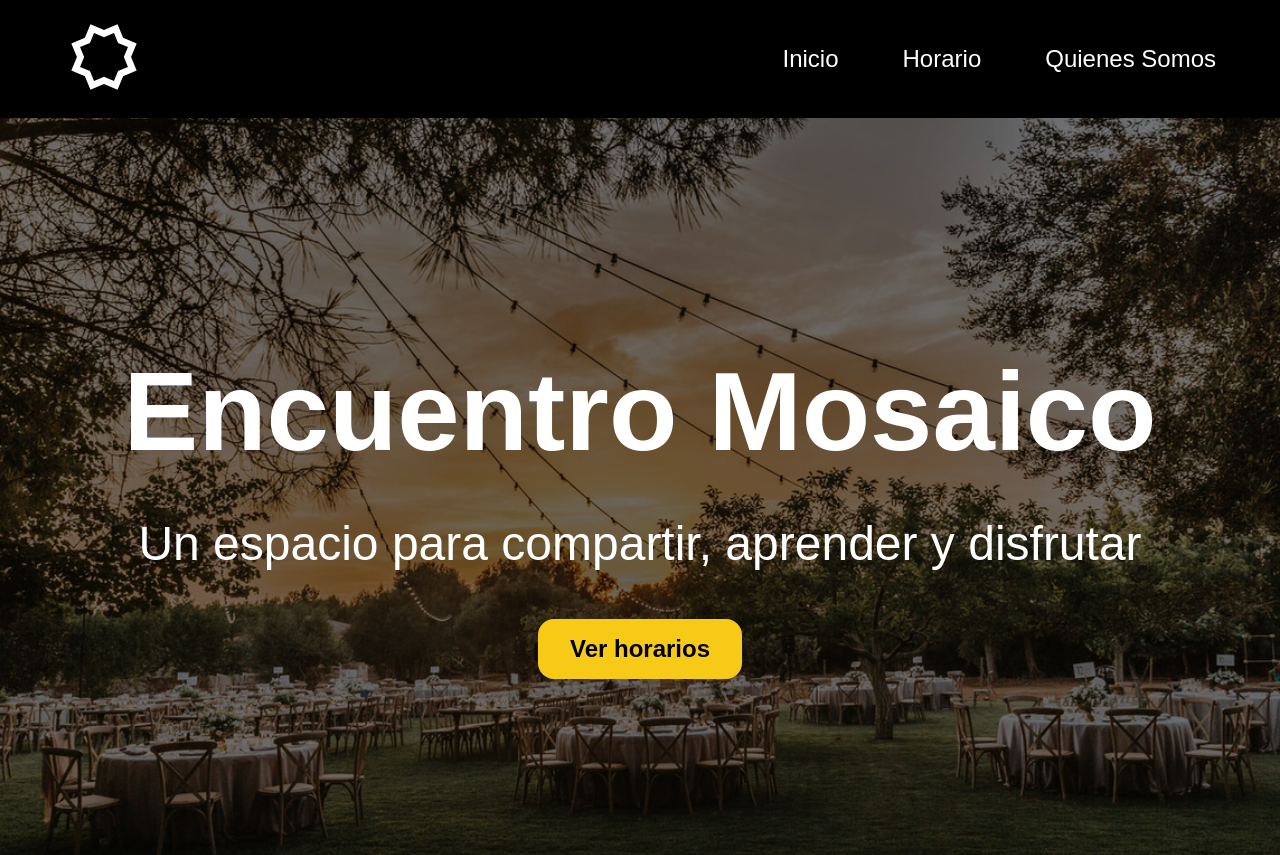
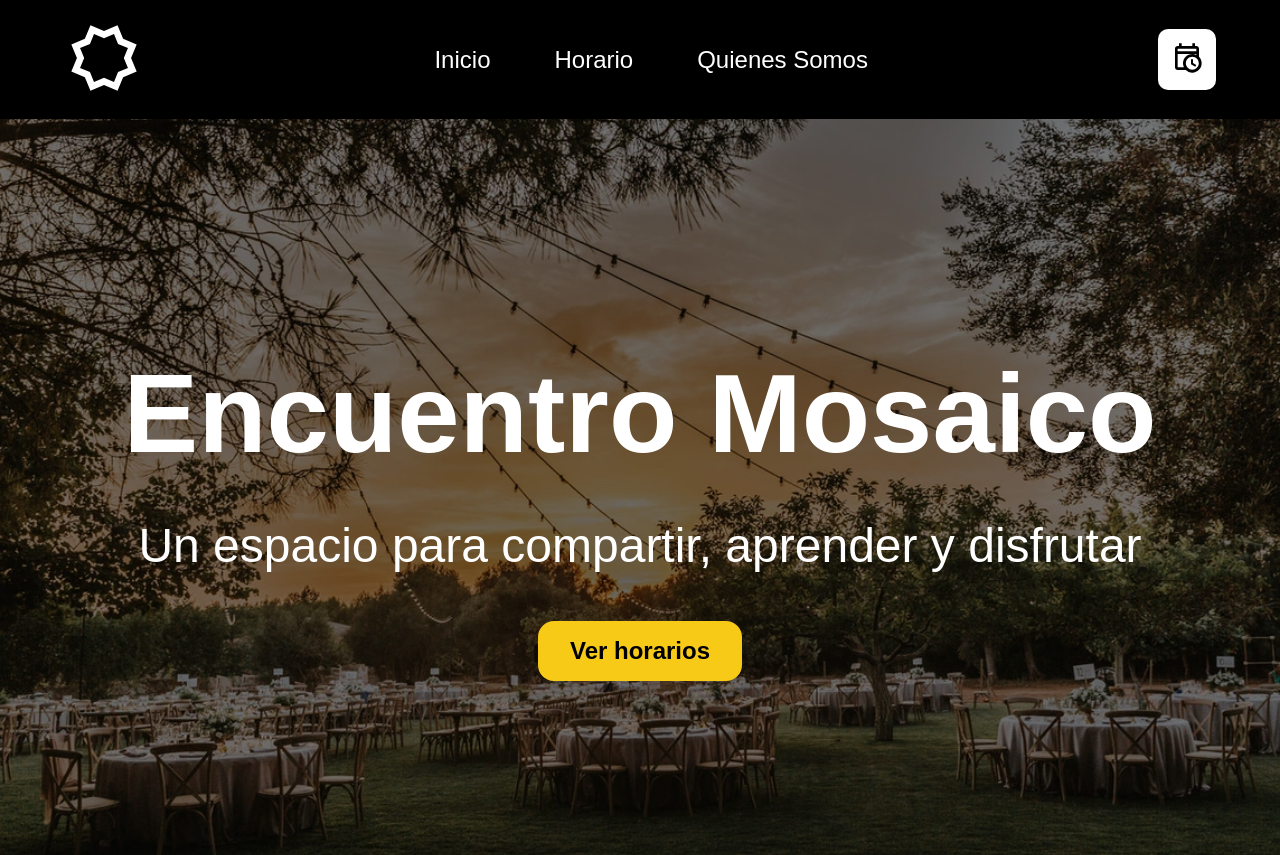
Before and after one commit to dfrancisca0/web-evento, a website built with Vite: page front/index.html in a window 1280 px wide. Shown: the top 855 px of the page. Built offline with nearby package versions, Linux system fonts and the light colour scheme.

Commit message:
cart - main button and close button js

```diff
--- a/front/index.html
+++ b/front/index.html
@@ -18,9 +18,9 @@
   <header>
     <logo-component></logo-component>
     <menu-component></menu-component>
+    <cart-component></cart-component>
   </header>
   <main>
-    <cart-component></cart-component>
     <hero-component></hero-component>
     <margin-component space="10">
       <category-filter-component></category-filter-component>
--- a/front/src/components/cart.js
+++ b/front/src/components/cart.js
@@ -15,6 +15,22 @@ class Cart extends HTMLElement {
 
       <style>
 
+        .cart-button {
+          display: flex;
+          gap: 1rem;
+          align-items: center;
+        }
+
+        .cart-button button{
+          background-color: hsla(0, 100%, 100%, 1)
+        }
+
+        .cart-button svg  {
+          height: 2rem;
+          width: 2rem;
+          fill: hsla(0, 0%, 0%, 1);
+        }
+
         .cart {
           position: fixed;
           height: 100vh;
@@ -25,6 +41,11 @@ class Cart extends HTMLElement {
           background-color: hsla(0, 100%, 100%, 1);
           z-index: 5000;
           font-family: 'Poppins', sans-serif;
+          transition: all .4s;
+        }
+
+        .cart.active {
+          right: 0;
         }
 
         h2, h3, p {
@@ -42,6 +63,7 @@ class Cart extends HTMLElement {
           background-color: hsla(192, 71%, 34%, 1);
           color: hsla(0, 100%, 100%, 1);
           padding: 1rem 1rem;
+          z-index: 2;
         }
 
         .cart-header-main {
@@ -54,7 +76,7 @@ class Cart extends HTMLElement {
           width: 350px;
         }
 
-        .close-button{
+        .cart-close-button {
           height: 30px;
           width: 30px;
           fill: hsla(0, 100%, 100%, 1);
@@ -109,7 +131,7 @@ class Cart extends HTMLElement {
           padding: .7rem 0;
         }
 
-        .cart-element .close-button {
+        .cart-element .cart-close-button {
           padding: .5rem;
         }
 
@@ -183,17 +205,25 @@ class Cart extends HTMLElement {
             background-color: hsla(48, 93%, 53%, .8);
             color: hsla(0, 0%, 0%, 1);
           }
+
+          .cart-button:hover button{
+            background-color: hsla(48, 93%, 53%, 1);
+          }
         }
 
       </style>
-
+      <div class="cart-button">
+        <button>
+          <svg xmlns="http://www.w3.org/2000/svg" viewBox="0 0 24 24"><title>calendar-clock-outline</title><path d="M6 1V3H5C3.89 3 3 3.89 3 5V19C3 20.1 3.89 21 5 21H11.1C12.36 22.24 14.09 23 16 23C19.87 23 23 19.87 23 16C23 14.09 22.24 12.36 21 11.1V5C21 3.9 20.11 3 19 3H18V1H16V3H8V1M5 5H19V7H5M5 9H19V9.67C18.09 9.24 17.07 9 16 9C12.13 9 9 12.13 9 16C9 17.07 9.24 18.09 9.67 19H5M16 11.15C18.68 11.15 20.85 13.32 20.85 16C20.85 18.68 18.68 20.85 16 20.85C13.32 20.85 11.15 18.68 11.15 16C11.15 13.32 13.32 11.15 16 11.15M15 13V16.69L18.19 18.53L18.94 17.23L16.5 15.82V13Z" /></svg>
+        </button>
+      </div>
       <section class="cart">
         <div class="cart-header">
           <div class="cart-header-main">
             <div class="cart-title">
               <h2>Tu horario para el evento</h2>
             </div>
-            <div class="close-button">
+            <div class="cart-close-button">
               <svg xmlns="http://www.w3.org/2000/svg" viewBox="0 0 24 24"><title>window-close</title><path d="M13.46,12L19,17.54V19H17.54L12,13.46L6.46,19H5V17.54L10.54,12L5,6.46V5H6.46L12,10.54L17.54,5H19V6.46L13.46,12Z" /></svg>
             </div>
           </div>
@@ -217,7 +247,7 @@ class Cart extends HTMLElement {
                 <plus-minus-button-component></plus-minus-button-component>
               </div>
             </div>
-            <div class="close-button">
+            <div class="cart-close-button">
               <svg xmlns="http://www.w3.org/2000/svg" viewBox="0 0 24 24"><title>window-close</title><path d="M13.46,12L19,17.54V19H17.54L12,13.46L6.46,19H5V17.54L10.54,12L5,6.46V5H6.46L12,10.54L17.54,5H19V6.46L13.46,12Z" /></svg>
             </div>
           </div>
@@ -236,7 +266,7 @@ class Cart extends HTMLElement {
                 <plus-minus-button-component></plus-minus-button-component>
               </div>
             </div>
-            <div class="close-button">
+            <div class="cart-close-button">
               <svg xmlns="http://www.w3.org/2000/svg" viewBox="0 0 24 24"><title>window-close</title><path d="M13.46,12L19,17.54V19H17.54L12,13.46L6.46,19H5V17.54L10.54,12L5,6.46V5H6.46L12,10.54L17.54,5H19V6.46L13.46,12Z" /></svg>
             </div>
           </div>
@@ -255,7 +285,7 @@ class Cart extends HTMLElement {
                 <plus-minus-button-component></plus-minus-button-component>
               </div>
             </div>
-            <div class="close-button">
+            <div class="cart-close-button">
               <svg xmlns="http://www.w3.org/2000/svg" viewBox="0 0 24 24"><title>window-close</title><path d="M13.46,12L19,17.54V19H17.54L12,13.46L6.46,19H5V17.54L10.54,12L5,6.46V5H6.46L12,10.54L17.54,5H19V6.46L13.46,12Z" /></svg>
             </div>
           </div>
@@ -274,7 +304,7 @@ class Cart extends HTMLElement {
                 <plus-minus-button-component></plus-minus-button-component>
               </div>
             </div>
-            <div class="close-button">
+            <div class="cart-close-button">
               <svg xmlns="http://www.w3.org/2000/svg" viewBox="0 0 24 24"><title>window-close</title><path d="M13.46,12L19,17.54V19H17.54L12,13.46L6.46,19H5V17.54L10.54,12L5,6.46V5H6.46L12,10.54L17.54,5H19V6.46L13.46,12Z" /></svg>
             </div>
           </div>
@@ -314,6 +344,33 @@ class Cart extends HTMLElement {
         </div>
       </section>
       `
+    const cartButton = this.shadow.querySelector('.cart-button')
+    const cartOpen = this.shadow.querySelector('.cart')
+    const cartCloseButton = this.shadow.querySelector('.cart-close-button')
+
+    cartButton.addEventListener('click', () => {
+      cartOpen.classList.add('active')
+    })
+
+    cartCloseButton.addEventListener('click', () => {
+      cartOpen.classList.remove('active')
+    })
+
+    const minusButton = this.shadow.querySelector('.minus')
+    const plusButton = this.shadow.querySelector('.plus')
+    const productQuantity = this.shadow.querySelector('.plus-minus-input')
+
+    minusButton.addEventListener('click', () => {
+      if (productQuantity === 0) {
+
+      } else {
+
+      }
+    })
+
+    plusButton.addEventListener('click', () => {
+
+    })
   }
 }
 
--- a/front/src/components/plus-minus-button.js
+++ b/front/src/components/plus-minus-button.js
@@ -53,9 +53,9 @@ class PlusMinusButton extends HTMLElement {
       </style>
 
       <div class="plus-minus-button">
-        <button id="minus">−</button>
-        <input type="number" value="0" id="input"/>
-        <button id="plus">+</button>
+        <button class="minus">−</button>
+        <input type="number" value="0" class="plus-minus-input"/>
+        <button class="plus">+</button>
       </div>
       `
   }
```
